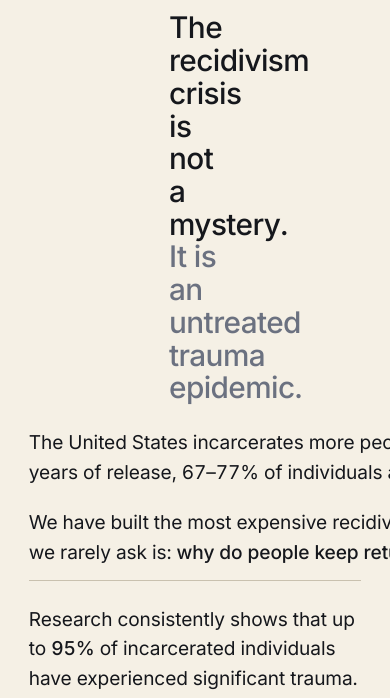
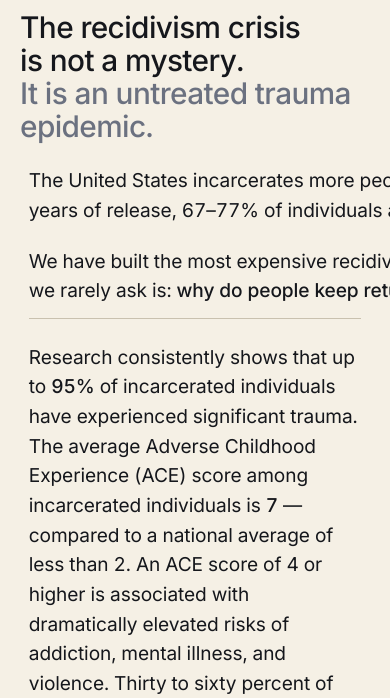
Before and after one commit to kdowlin/rise-website, a plain HTML site: page index.html in a window 390 px wide. Shown: the part 877-1575 px from the top of the page. Drawn offline with nearby package versions, Linux system fonts and the light colour scheme; no server answers.

Commit message:
updated mobile fixes

```diff
--- a/index.html
+++ b/index.html
@@ -1889,8 +1889,6 @@
 
 <!-- ============================ SECTION 12 — FINAL CTA ============================ -->
 <section class="section section--flush final" data-screen-label="12 Final CTA" style="padding: 24px">
-  <!-- Horizon photo (subtle backdrop) -->
-  <image-slot id="img-landscape" shape="rect" placeholder="landscape-01 · dawn road / horizon — see Art Direction" style="position: absolute; inset: 0; width: 100%; height: 100%; display: block; opacity: 0.18; pointer-events: none;"></image-slot>
   <div class="container final__inner" style="padding: 0px">
     <h2 class="final__headline" data-reveal>What if public safety <span style="color:var(--moss)">began with healing?</span></h2>
     <p class="lead prose" style="margin: 22px 0px 22px 22px">The people moving through our criminal justice system are not broken. They are people whose nervous systems adapted to environments that gave them no other choice. RISE is building the clinical infrastructure, the evidence base, and the institutional partnerships to make healing-centered justice the national standard of care.</p>
--- a/shared/styles.css
+++ b/shared/styles.css
@@ -933,4 +933,8 @@ a { color: inherit; text-decoration: none; }
   #problem .section-head,
   #different .section-head,
   #for-funders .section-head { max-width: 95% !important; }
+
+  /* Override desktop inline margins that crush headings on mobile */
+  .section-head { margin-left: 0 !important; margin-right: 0 !important; }
+  .container { padding-left: var(--gutter) !important; padding-right: var(--gutter) !important; }
 }
```
